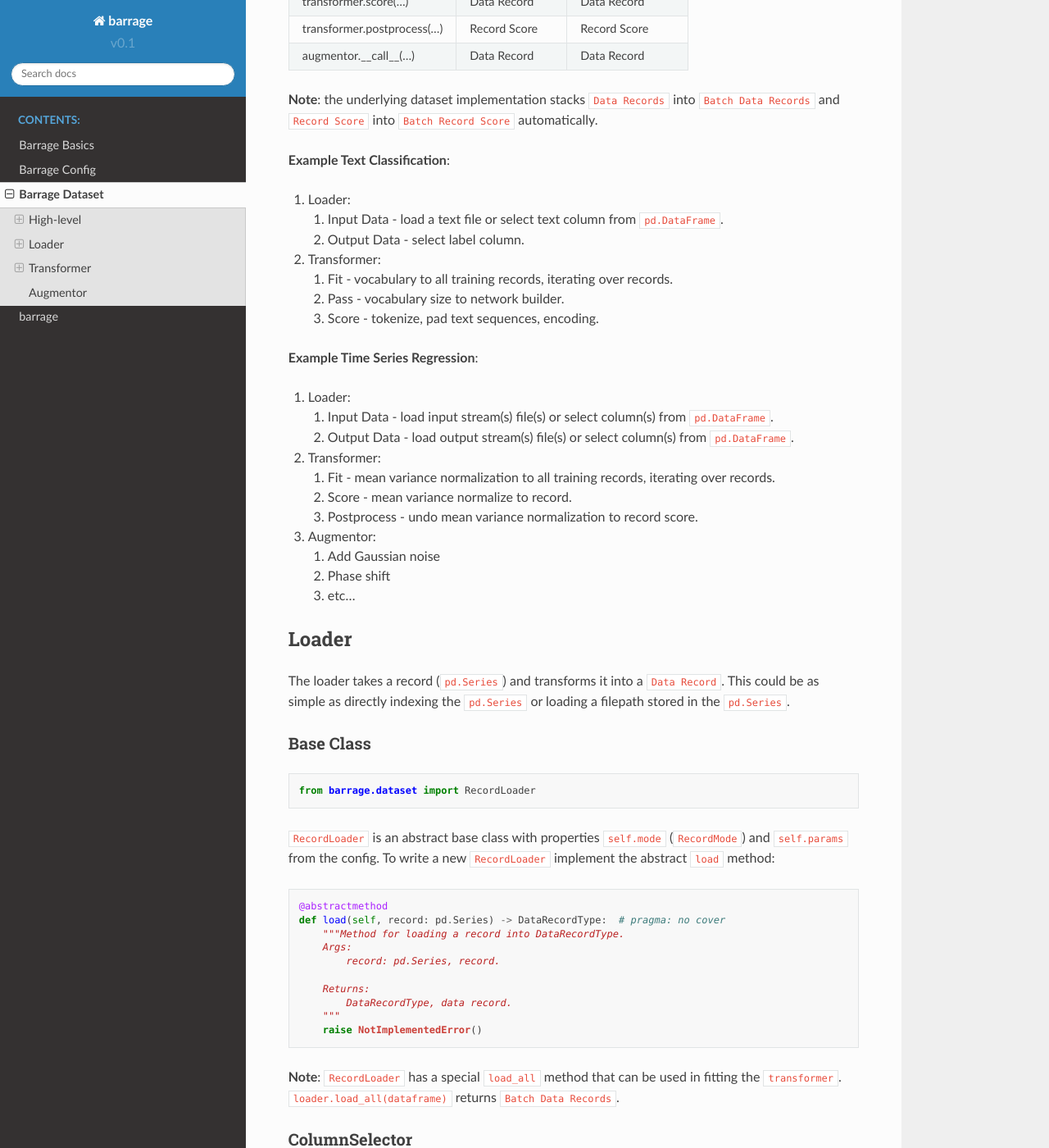
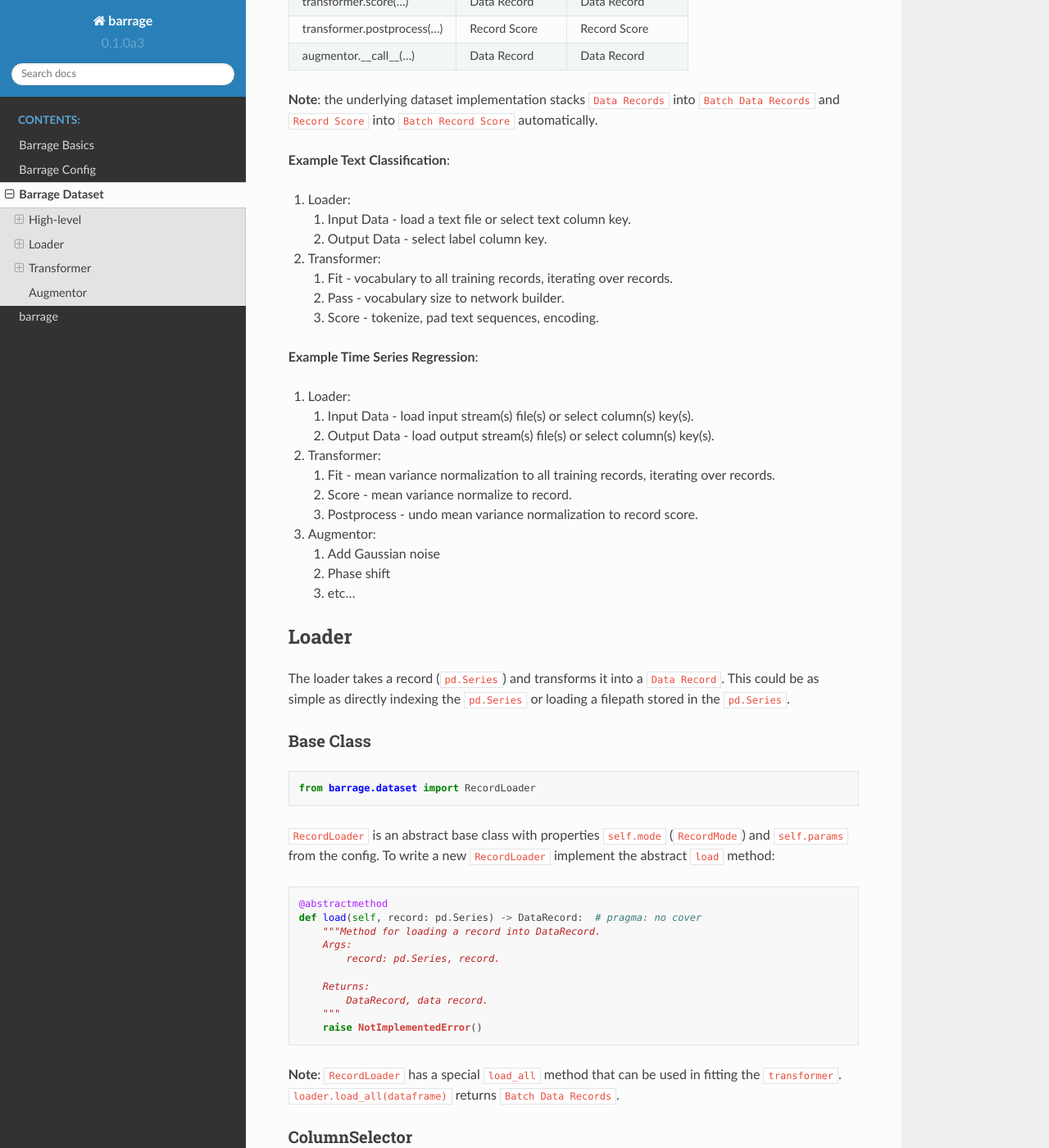
Before and after one commit to briannemsick/barrage, a Sphinx documentation site: the page built from docs/dataset.rst, in a window 1280 px wide and 1400 px high, scrolled down 3863 px. Shown: the whole window at 82% size. Built offline with Sphinx 7.4.7 and the Read the Docs theme 2.0.0, drawn with Linux system fonts in a browser that asks for light colours; some of the changed text lies outside the part shown.

Commit message:
Release 0.1.0a3 (#24)
* barrage 0.1.0rc0

* relax test

* faster

* Workers

* cleanup docs

* cleanup

* sphinx

* cleanup

* a3

* missing s

* relax test

```diff
--- a/barrage/__init__.py
+++ b/barrage/__init__.py
@@ -1,4 +1,4 @@
-__version__ = "0.1.0a2"
+__version__ = "0.1.0a3"
 
 from .utils.logging_utils import logging as logger  # noqa
 
--- a/docs/conf.py
+++ b/docs/conf.py
@@ -15,6 +15,8 @@
 import os
 import sys
 
+import barrage
+
 sys.path.insert(0, os.path.abspath(".."))
 
 # -- Project information -----------------------------------------------------
@@ -24,10 +26,7 @@ copyright = "2019, Brian Nemsick"
 author = "Brian Nemsick"
 
 # The short X.Y version
-version = "v0.1"
-# The full version, including alpha/beta/rc tags
-release = "v0.1.0a2"
-
+version = barrage.__version__
 
 # -- General configuration ---------------------------------------------------
 
@@ -38,7 +37,12 @@ release = "v0.1.0a2"
 # Add any Sphinx extension module names here, as strings. They can be
 # extensions coming with Sphinx (named 'sphinx.ext.*') or your custom
 # ones.
-extensions = ["sphinx.ext.autodoc", "sphinx.ext.napoleon", "sphinx.ext.viewcode"]
+extensions = [
+    "sphinx.ext.autodoc",
+    "sphinx.ext.napoleon",
+    "sphinx_autodoc_typehints",
+    "sphinx.ext.viewcode",
+]
 
 # Add any paths that contain templates here, relative to this directory.
 templates_path = ["_templates"]
--- a/docs/config.rst
+++ b/docs/config.rst
@@ -426,7 +426,7 @@ Breakdown
 
   callbacks.ModelCheckpoint(filepath=..., **cfg["services"]["best_checkpoint"], save_best_only=True)
 
-* ``tensorboard``: defines params for a ``TensorBoard`` callback:
+* ``tensorboard``: defines params for a ``TensorBoard`` callback (``log_dir`` preconfigured automatically):
 
 .. code-block:: python
 
--- a/docs/dataset.rst
+++ b/docs/dataset.rst
@@ -148,8 +148,8 @@ predict.
 
 #. Loader:
 
-   #. Input Data - load a text file or select text column from ``pd.DataFrame``.
-   #. Output Data - select label column.
+   #. Input Data - load a text file or select text column key.
+   #. Output Data - select label column key.
 
 #. Transformer:
 
@@ -161,8 +161,8 @@ predict.
 
 #. Loader:
 
-   #. Input Data - load input stream(s) file(s) or select column(s) from ``pd.DataFrame``.
-   #. Output Data - load output stream(s) file(s) or select column(s) from ``pd.DataFrame``.
+   #. Input Data - load input stream(s) file(s) or select column(s) key(s).
+   #. Output Data - load output stream(s) file(s) or select column(s) key(s).
 
 #. Transformer:
 
@@ -198,13 +198,13 @@ To write a new ``RecordLoader`` implement the abstract ``load`` method:
 .. code-block:: python
 
   @abstractmethod
-  def load(self, record: pd.Series) -> DataRecordType:  # pragma: no cover
-      """Method for loading a record into DataRecordType.
+  def load(self, record: pd.Series) -> DataRecord:  # pragma: no cover
+      """Method for loading a record into DataRecord.
       Args:
           record: pd.Series, record.
 
       Returns:
-          DataRecordType, data record.
+          DataRecord, data record.
       """
       raise NotImplementedError()
 
@@ -262,26 +262,26 @@ the data was stored by the user. To write a new ``RecordTransformer`` implement
 
   @abstractmethod
   def transform(
-      self, data_record: DataRecordType
-  ) -> DataRecordType:  # pragma: no cover
+      self, data_record: DataRecord
+  ) -> DataRecord:  # pragma: no cover
       """Apply transform to a data record.
 
       Args:
-          data_record: DataRecordType, data record.
+          data_record: DataRecord, data record.
 
       Returns:
-          DataRecordType, data record.
+          DataRecord, data record.
       """
       raise NotImplementedError()
 
   @abstractmethod
   def postprocess(
-      self, score: RecordScoreType
-  ) -> RecordScoreType:  # pragma: no cover
+      self, score: RecordScore
+  ) -> RecordScore:  # pragma: no cover
       """Postprocess score to undo transform.
 
       Args:
-          score: RecordScoreType, record output from net.
+          score: RecordScore, record output from net.
 
       Returns:
           score.
--- a/setup.py
+++ b/setup.py
@@ -10,7 +10,7 @@ TensorFlow 2.x library using the Tensorflow.Keras API.
 
 setup(
     name="barrage",
-    version="0.1.0a2",
+    version="0.1.0a3",
     description="A supervised deep learning tool.",
     long_description=long_description,
     author="Brian Nemsick",
@@ -48,5 +48,5 @@ setup(
         "Programming Language :: Python :: 3.7",
     ],
     include_package_data=True,
-    packages=find_packages(exclude=["docs*", "examples*", "test*"]),
+    packages=find_packages(exclude=["docs*", "examples*", "tests*"]),
 )
```
Also changed, not shown: 3 other files.
